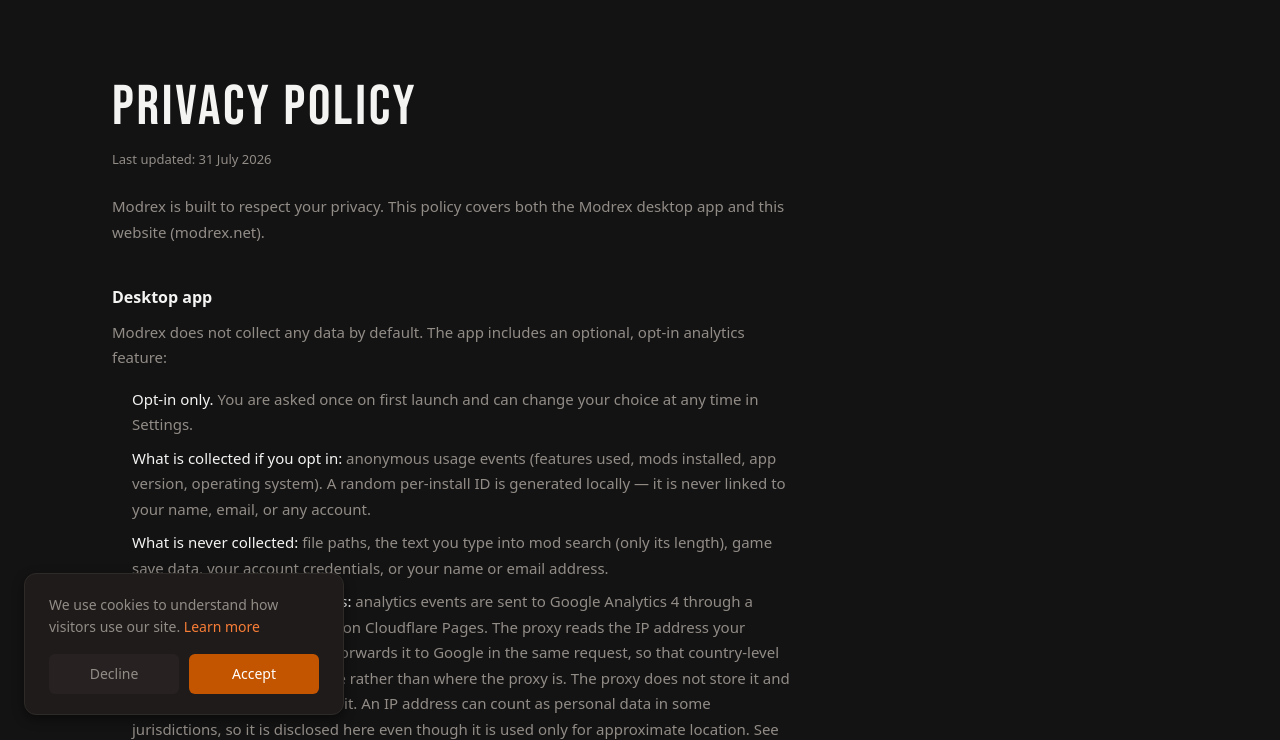
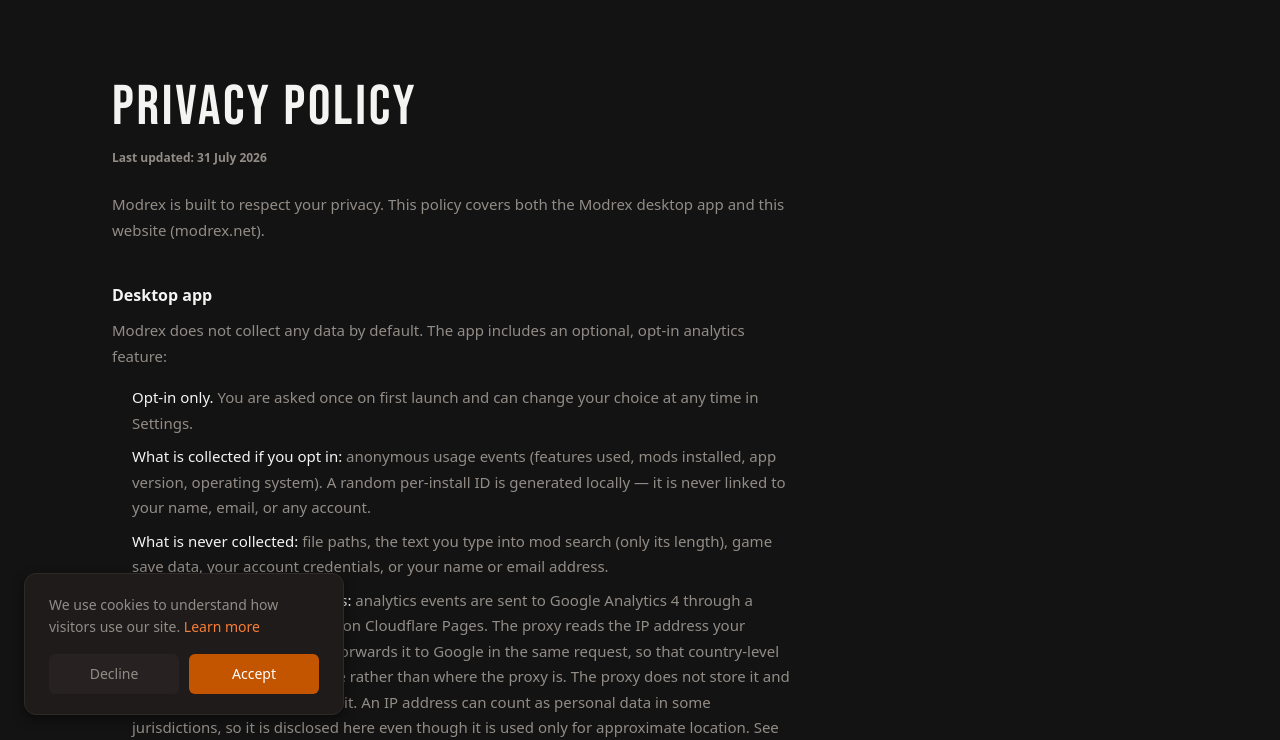
Before and after one commit to TarekLP/modrex-purple, an Astro site in the folder apps/site/: page /privacy in a window 1280 px wide. Shown: the part 61-801 px from the top of the page. Built offline with nearby package versions, Linux system fonts and the light colour scheme; Astro itself is replaced by a stand-in of ours.

Commit message:
style(site): make the legal page date smaller and bold

```diff
--- a/apps/site/src/pages/privacy.astro
+++ b/apps/site/src/pages/privacy.astro
@@ -167,7 +167,8 @@
 
     .updated {
         margin: -12px 0 24px;
-        font-size: 13px;
+        font-size: 12px;
+        font-weight: 600;
         color: var(--text-secondary);
     }
 
--- a/apps/site/src/pages/terms.astro
+++ b/apps/site/src/pages/terms.astro
@@ -129,7 +129,8 @@
 
     .updated {
         margin: -12px 0 24px;
-        font-size: 13px;
+        font-size: 12px;
+        font-weight: 600;
         color: var(--text-secondary);
     }
 
```
